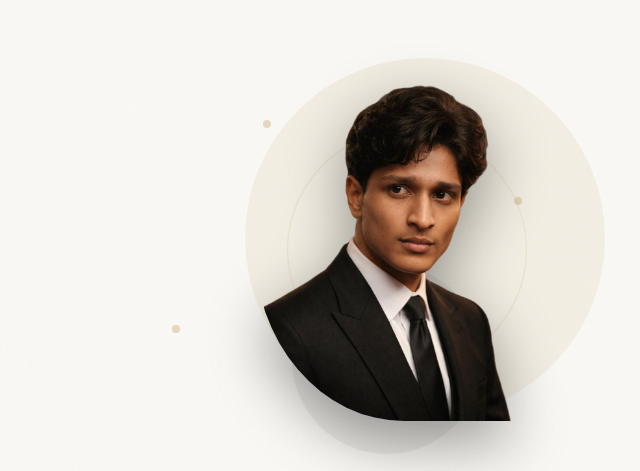
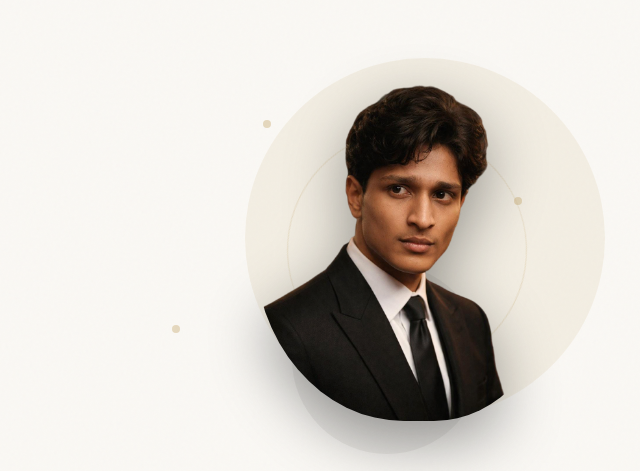
Before and after one commit to SumitSingh3101/Portfolio, a plain HTML site: page index.html in a window 1280 px wide. Shown: the part 126-597 px from the top of the page, 640-1280 px from the left. Drawn offline with nearby package versions, Linux system fonts and the light colour scheme; a web font is replaced by a local one.

Commit message:
style: add border-bottom-right-radius to the user portrait image.

```diff
--- a/index.html
+++ b/index.html
@@ -97,7 +97,7 @@
 
           <!-- User Portrait -->
           <img src="assets/profile.png" alt="Sumit Singh"
-            style="width: 100%; max-width: 300px; height: auto; object-fit: contain; position: relative; z-index: 10; border-bottom-left-radius: 50%; filter: drop-shadow(0 20px 30px rgba(0,0,0,0.4)) contrast(1.05); transform: translate(50px, -110px);"
+            style="width: 100%; max-width: 300px; height: auto; object-fit: contain; position: relative; z-index: 10; border-bottom-left-radius: 50%; border-bottom-right-radius: 40%; filter: drop-shadow(0 20px 30px rgba(0,0,0,0.4)) contrast(1.05); transform: translate(50px, -110px);"
             onerror="this.src='https://via.placeholder.com/500x600/101623/38BDF8?text=Save+as+assets/profile.png'"
             loading="lazy">
 
```
